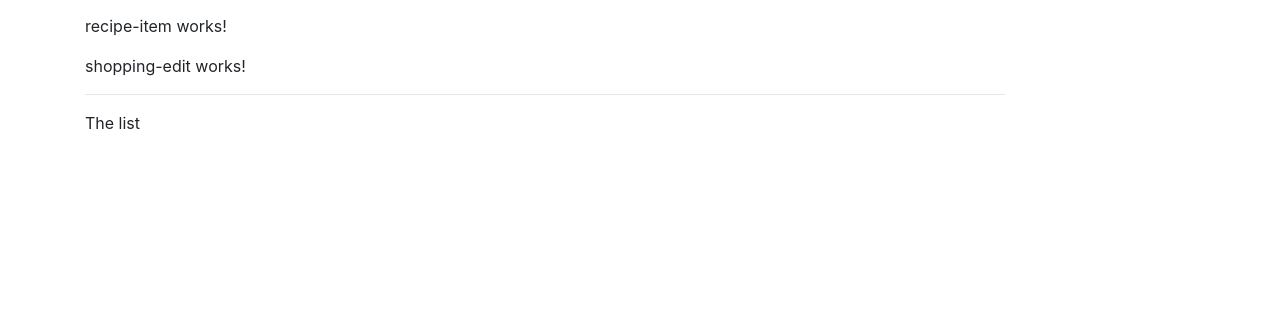
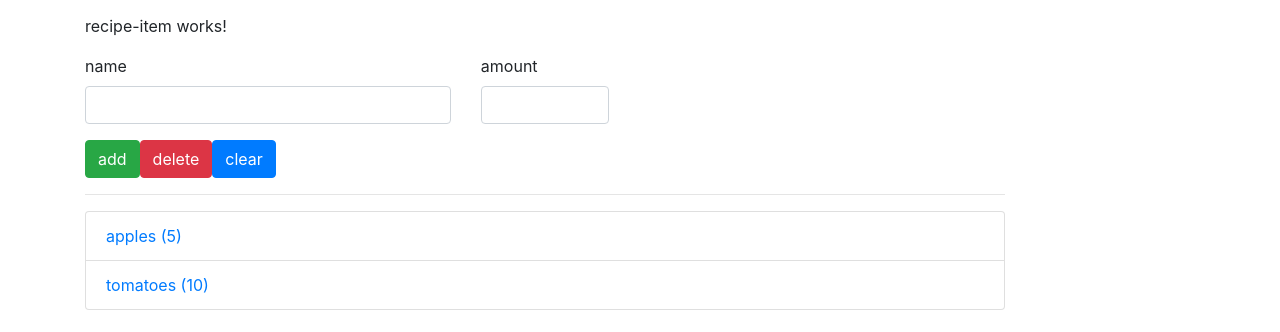
Before and after one commit to saittosun/angular-courseproject-maxi, an Angular app: page / in a window 1280 px wide. Shown: the part 370-702 px from the top of the page. Built offline with nearby package versions, Linux system fonts and the light colour scheme.

Commit message:
adding ingredient model, outputting the shopping list and adding shopping list edition

```diff
--- /dev/null
+++ b/src/app/shared/ingredient.model.ts
@@ -0,0 +1,6 @@
+export class Ingredient {
+
+  constructor(public name: string, public amount: number) {
+
+  }
+}
--- a/src/app/shopping-list/shopping-edit/shopping-edit.component.html
+++ b/src/app/shopping-list/shopping-edit/shopping-edit.component.html
@@ -1 +1,37 @@
-<p>shopping-edit works!</p>
+<div class="row">
+  <div class="col-sm-12">
+    <form>
+      <div class="row">
+        <div class="col-sm-5 form-group">
+          <label for="name">name</label>
+          <input
+            type="text"
+            id="name"
+            class="form-control"
+            #nameInput>
+        </div>
+        <div class="col-sm-2 form-group">
+          <label for="amount">amount</label>
+          <input
+            type="text"
+            id="amount"
+            class="form-control"
+            #amountInput>
+        </div>
+      </div>
+      <div class="row">
+        <div class="col-sm-12">
+          <!-- <button
+            class="btn btn-success"
+            type="submit"
+            (click)="onAddItem()">add</button> -->
+          <button
+          class="btn btn-success"
+          type="submit">add</button>
+          <button class="btn btn-danger" type="button">delete</button>
+          <button class="btn btn-primary" type="button">clear</button>
+        </div>
+      </div>
+    </form>
+  </div>
+</div>
--- a/src/app/shopping-list/shopping-list.component.html
+++ b/src/app/shopping-list/shopping-list.component.html
@@ -2,6 +2,13 @@
   <div class="col-sm-10">
     <app-shopping-edit></app-shopping-edit>
     <hr>
-    <p>The list</p>
+    <ul class="list-group">
+      <a
+        style="cursor: pointer"
+        class="list-group-item"
+        *ngFor="let ingredient of ingredients">
+        {{ingredient.name}} ({{ingredient.amount}})
+      </a>
+    </ul>
   </div>
 </div>
--- a/src/app/shopping-list/shopping-list.component.ts
+++ b/src/app/shopping-list/shopping-list.component.ts
@@ -1,4 +1,5 @@
 import { Component, OnInit } from '@angular/core';
+import { Ingredient } from './../shared/ingredient.model';
 
 @Component({
   selector: 'app-shopping-list',
@@ -6,7 +7,10 @@
   styleUrls: ['./shopping-list.component.css']
 })
 export class ShoppingListComponent implements OnInit {
-
+  ingredients: Ingredient[] = [
+    new Ingredient('apples', 5),
+    new Ingredient('tomatoes', 10)
+  ];
   constructor() { }
 
   ngOnInit(): void {
```
